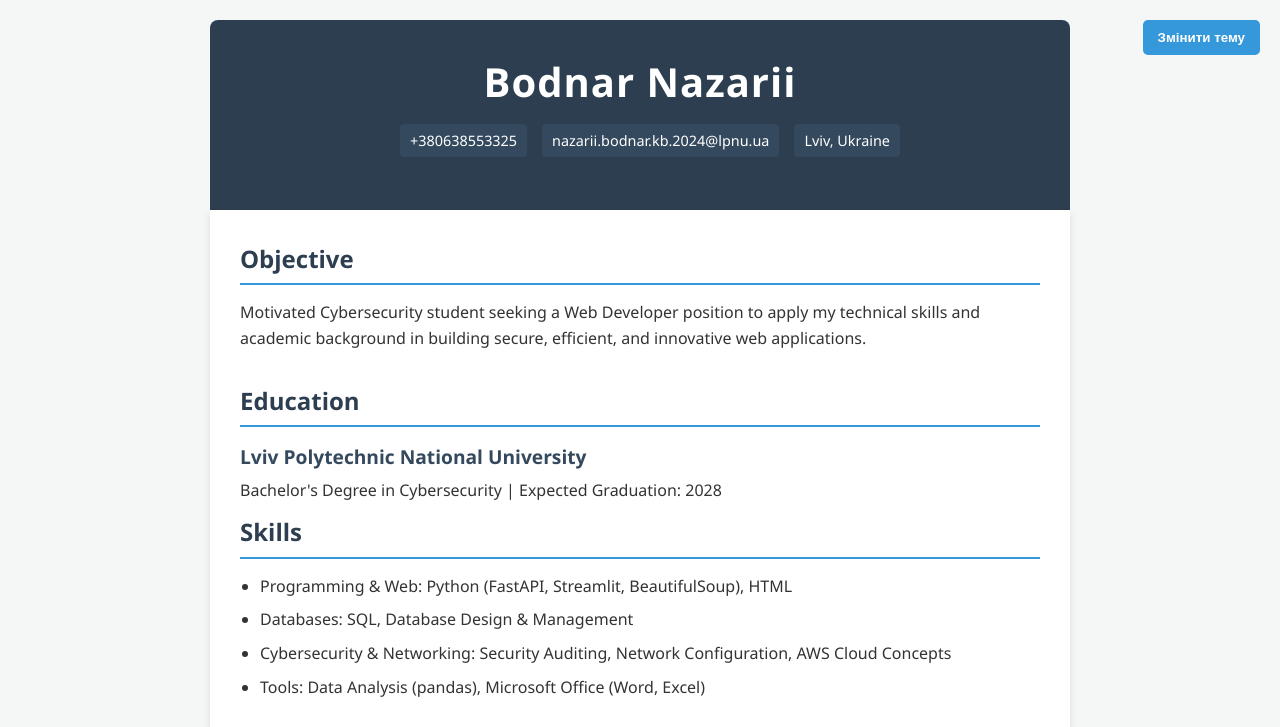
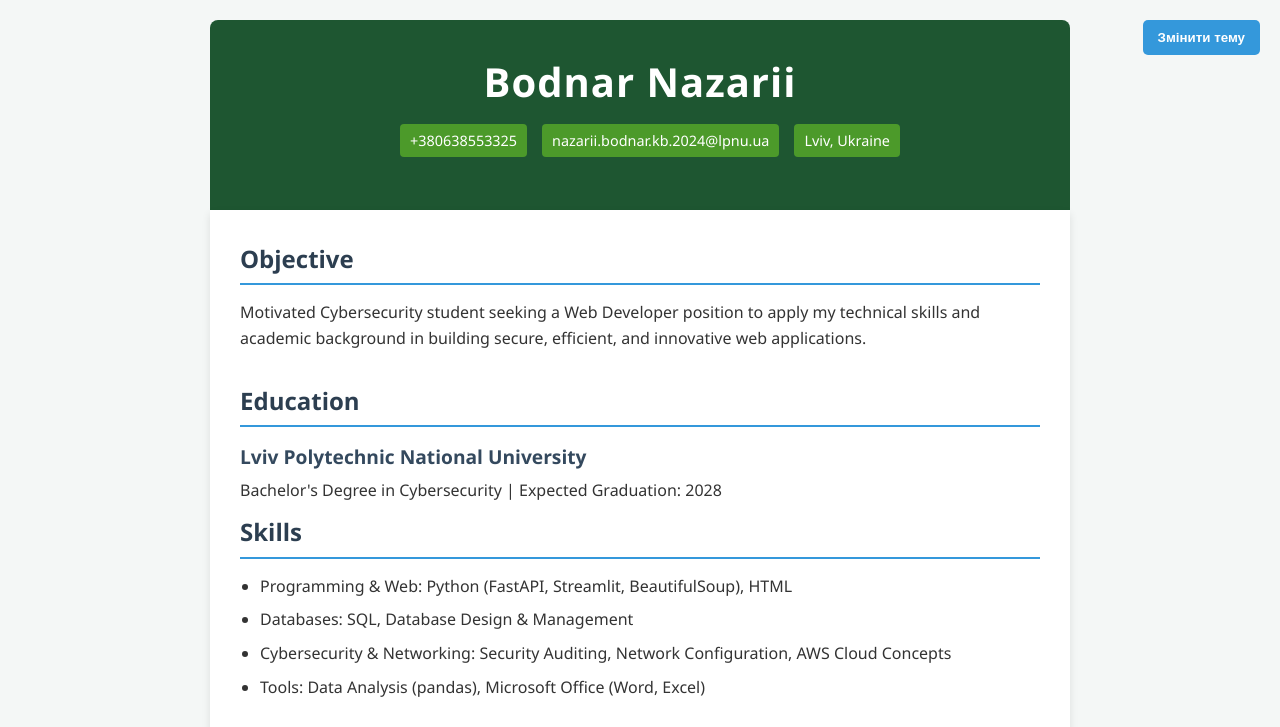
Before and after one commit to Nakuchka/Lab5, a plain HTML site: page index.html in a window 1280 px wide. Shown: the top 727 px of the page. Drawn offline with Linux system fonts and the light colour scheme; no server answers.

Commit message:
Refactor styles for improved dark mode support

```diff
--- a/styles.css
+++ b/styles.css
@@ -16,7 +16,7 @@ body {
 }
 
 header {
-    background-color: #2c3e50;
+    background-color: #1e5631;
     color: #ffffff;
     padding: 30px 20px;
     text-align: center;
@@ -39,7 +39,7 @@ header ul {
 }
 
 header li {
-    background-color: #34495e;
+    background-color: #4c9a2a;
     padding: 5px 10px;
     border-radius: 4px;
 }
```
